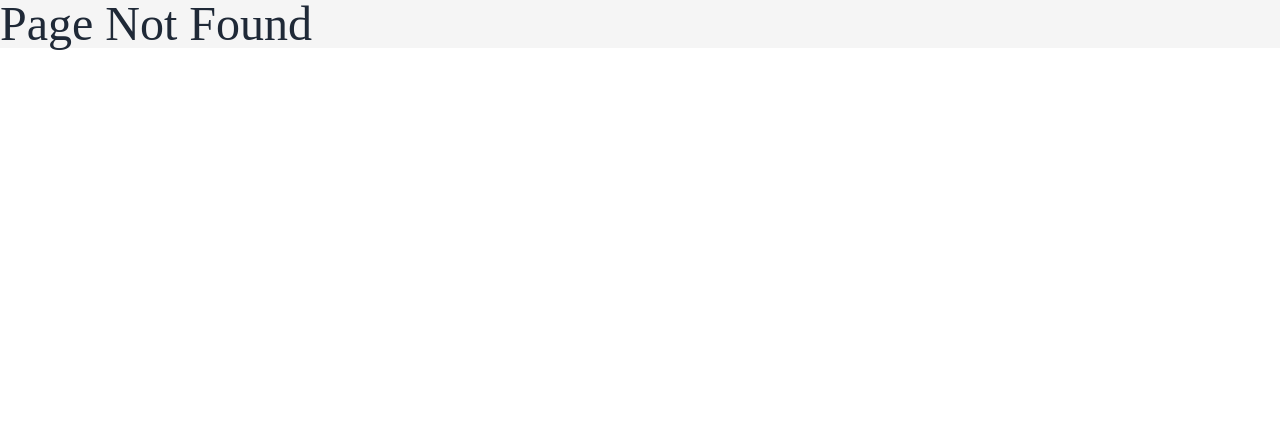
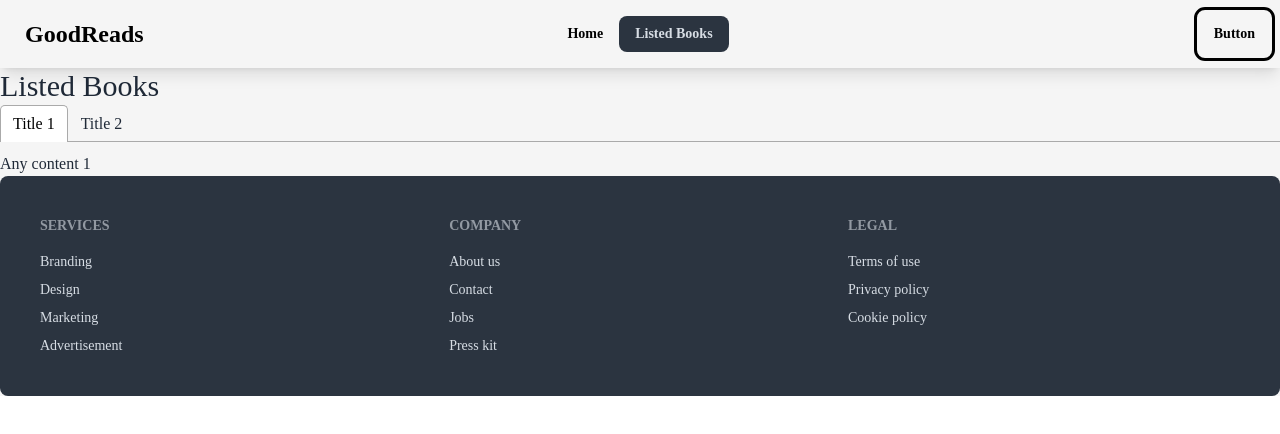
Before and after one commit to MirazZim/GoodReads, a React (Vite) app: page /listedBooks in a window 1280 px wide. Before the commit this address had no page. Shown: the top 434 px of the page. Built offline with nearby package versions, Linux system fonts and the light colour scheme.

Commit message:
Created a Route for listed Books and created a tab in that component

```diff
--- a/package.json
+++ b/package.json
@@ -15,6 +15,7 @@
     "react": "^18.3.1",
     "react-dom": "^18.3.1",
     "react-router-dom": "^7.1.1",
+    "react-tabs": "^6.1.0",
     "sort-by": "^1.2.0"
   },
   "devDependencies": {
--- a/src/Components/Footer/Footer.jsx
+++ b/src/Components/Footer/Footer.jsx
@@ -1,6 +1,6 @@
 const Footer = () => {
   return (
-    <footer className="footer bg-neutral rounded-lg text-neutral-content p-10">
+    <footer className="footer  bg-neutral rounded-lg text-neutral-content p-10">
       <nav>
         <h6 className="footer-title">Services</h6>
         <a className="link link-hover">Branding</a>
--- /dev/null
+++ b/src/Components/ListedBooks/ListedBooks.jsx
@@ -0,0 +1,25 @@
+import { Tab, Tabs, TabList, TabPanel } from 'react-tabs';
+import 'react-tabs/style/react-tabs.css';
+
+const ListedBooks = () => {
+    return (
+        <div>
+            <h3 className="text-3xl"> Listed Books</h3>
+            <Tabs>
+                <TabList>
+                    <Tab>Title 1</Tab>
+                    <Tab>Title 2</Tab>
+                </TabList>
+
+                <TabPanel>
+                    <h2>Any content 1</h2>
+                </TabPanel>
+                <TabPanel>
+                    <h2>Any content 2</h2>
+                </TabPanel>
+            </Tabs>
+        </div>
+    );
+};
+
+export default ListedBooks;
--- a/src/Components/NavBar/NavBar.jsx
+++ b/src/Components/NavBar/NavBar.jsx
@@ -2,11 +2,12 @@ import { NavLink } from "react-router-dom";
 
 const NavBar = () => {
 
-    const links = <>
+  const links = <>
     {/* this is how we can link to navBar */}
-        <li className="text-black font-bold"> <NavLink to = "/" >Home</NavLink></li>
-        <li className="text-black font-bold"><a>Listed Books</a></li>
-    </>
+    <li className="text-black font-bold"> <NavLink to="/" >Home</NavLink></li>
+    <li className="text-black font-bold"> <NavLink to="/listedBooks" >Listed Books</NavLink></li>
+
+  </>
   return (
     <div className="navbar shadow-lg">
       <div className="navbar-start">
@@ -40,7 +41,7 @@ const NavBar = () => {
       <div className="navbar-center hidden lg:flex">
         <ul className="menu menu-horizontal px-1">
 
-            {links}
+          {links}
 
         </ul>
       </div>
--- a/src/main.jsx
+++ b/src/main.jsx
@@ -12,6 +12,7 @@ import ErrorPage from './Components/ErrorPage/ErrorPage';
 import Home from './Components/Home/Home';
 import Dashboard from './Components/Dashboard/Dashboard';
 import BookDetail from './Components/BookDetail/BookDetail';
+import ListedBooks from './Components/ListedBooks/ListedBooks';
 
 
 const router = createBrowserRouter([
@@ -31,6 +32,10 @@ const router = createBrowserRouter([
         loader: () => fetch ('/booksData.json')
       },
       {
+        path: "listedBooks",
+        element: <ListedBooks></ListedBooks>,
+      },
+      {
         path: "dashboard",
         element: <Dashboard></Dashboard>,
       },
--- a/src/utility/addToDb2.js
+++ b/src/utility/addToDb2.js
@@ -1,9 +1,9 @@
 const getStoredWishList = () => {
     //Wish list
-    const storedWishString = localStorage.getItem('Wish-list')
-    if (storedWishString){
-        const storedWish = JSON.parse(storedWishString);
-        return storedWish;
+    const storedWishListString = localStorage.getItem('Wish-list')
+    if (storedWishListString){
+        const storedWishList = JSON.parse(storedWishListString);
+        return storedWishList;
     } else {
         return  [];
     }
@@ -12,13 +12,13 @@ const getStoredWishList = () => {
 
 
 const addToStoredWishList = (id) => {
-const storedWish = getStoredWishList();
-if(storedWish.includes(id)){
+const storedWishList = getStoredWishList();
+if(storedWishList.includes(id)){
     console.log(id, 'Already exists in the Wish list')
 } else {
-    storedWish.push(id);
-    const storedWishString = JSON.stringify(storedWish);
-    localStorage.setItem('Wish-list', storedWishString);
+    storedWishList.push(id);
+    const storedWishListString = JSON.stringify(storedWishList);
+    localStorage.setItem('Wish-list', storedWishListString);
 }
 
 }
```
Also changed, not shown: 1 other file (tests, documents, lock files or other folders).
